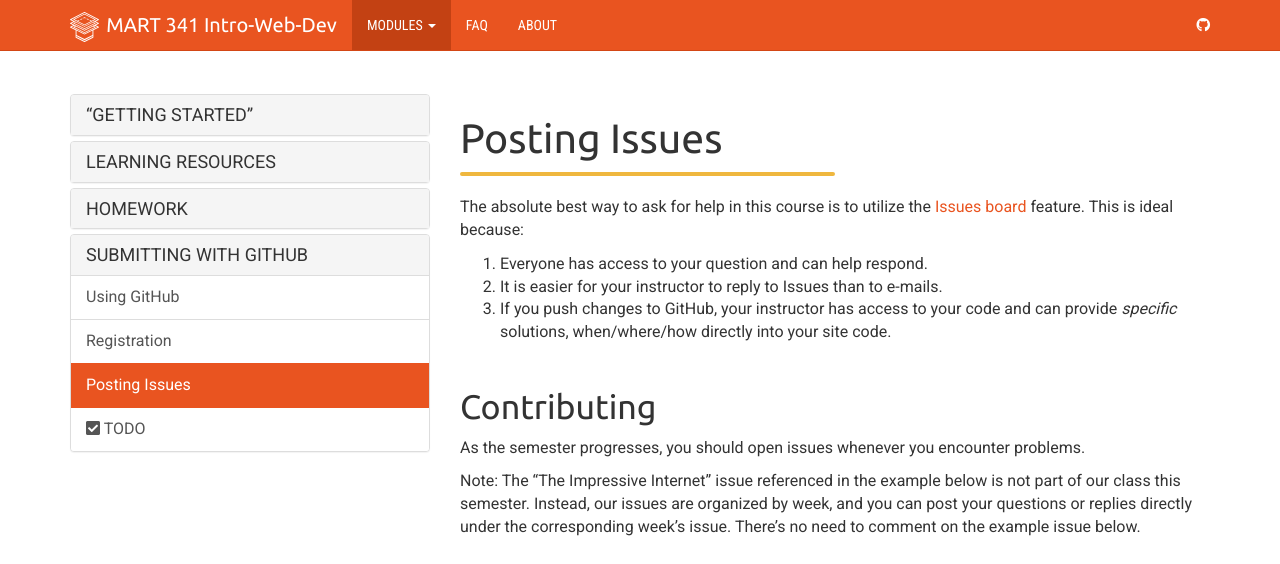
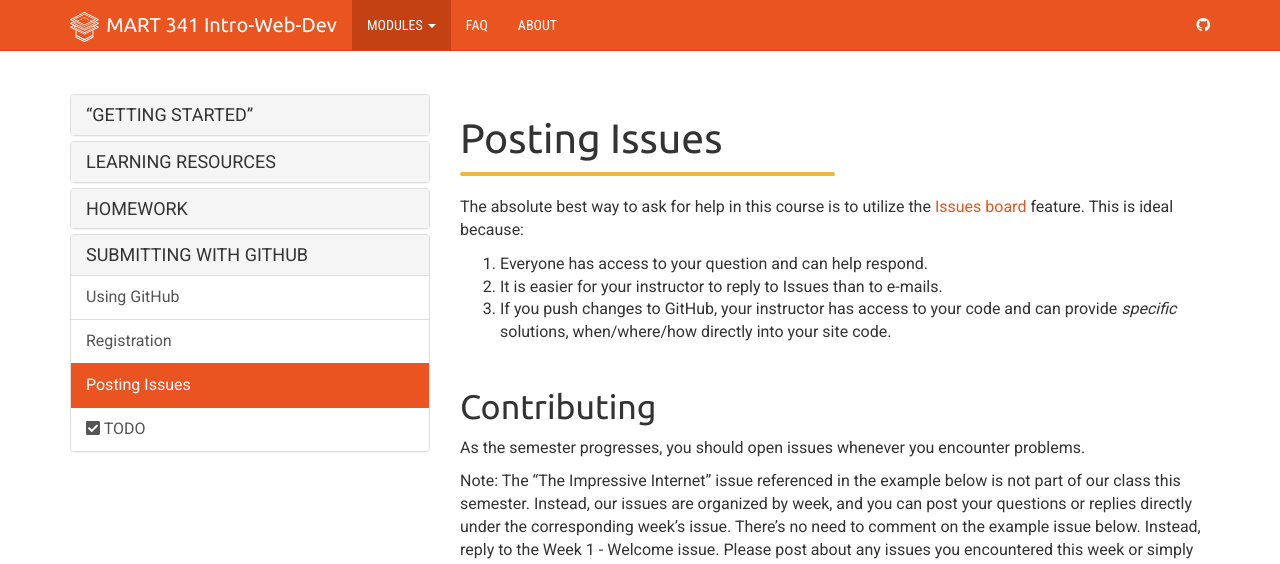
Before and after one commit to Montana-Media-Arts/webDesignFall2024, a Jekyll site: the page built from _docs/topic-00/03-submitting/page-03.md, in a window 1280 px wide and 1383 px high. Shown: the top 564 px of the window. Built offline with Jekyll 4.4.1, drawn with Linux system fonts in a browser that asks for light colours; nearby versions of some CDN libraries; some of the changed text lies outside the part shown.

Commit message:
Made minor edits for clarity

```diff
--- a/_docs/topic-00/03-submitting/page-03.md
+++ b/_docs/topic-00/03-submitting/page-03.md
@@ -19,7 +19,7 @@
 ## Contributing
 As the semester progresses, you should open issues whenever you encounter problems.
 
-Note: The "The Impressive Internet" issue referenced in the example below is not part of our class this semester. Instead, our issues are organized by week, and you can post your questions or replies directly under the corresponding week's issue. There's no need to comment on the example issue below.
+Note: The "The Impressive Internet" issue referenced in the example below is not part of our class this semester. Instead, our issues are organized by week, and you can post your questions or replies directly under the corresponding week's issue. There's no need to comment on the example issue below. Instead, reply to the Week 1 - Welcome issue. Please post about any issues you encountered this week or simply how you're feeling about the class.
 
 <iframe src="https://umontanamediaarts.com/MART341/wp-admin/admin-ajax.php?action=h5p_embed&id=14" width="473" height="509" frameborder="0" allowfullscreen="allowfullscreen"></iframe><script src="https://umontanamediaarts.com/MART341/wp-content/plugins/h5p/h5p-php-library/js/h5p-resizer.js" charset="UTF-8"></script>
 <a href="https://umontanamediaarts.com/MART341/wp-admin/admin-ajax.php?action=h5p_embed&id=14" class="btn btn-default btn-xs" target="_blank">View Larger</a>
```
